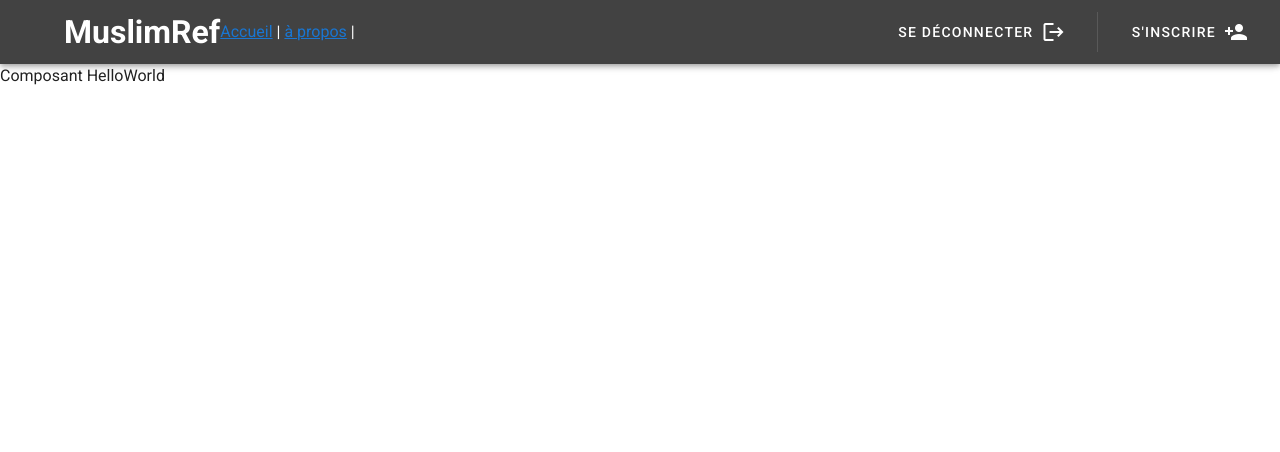
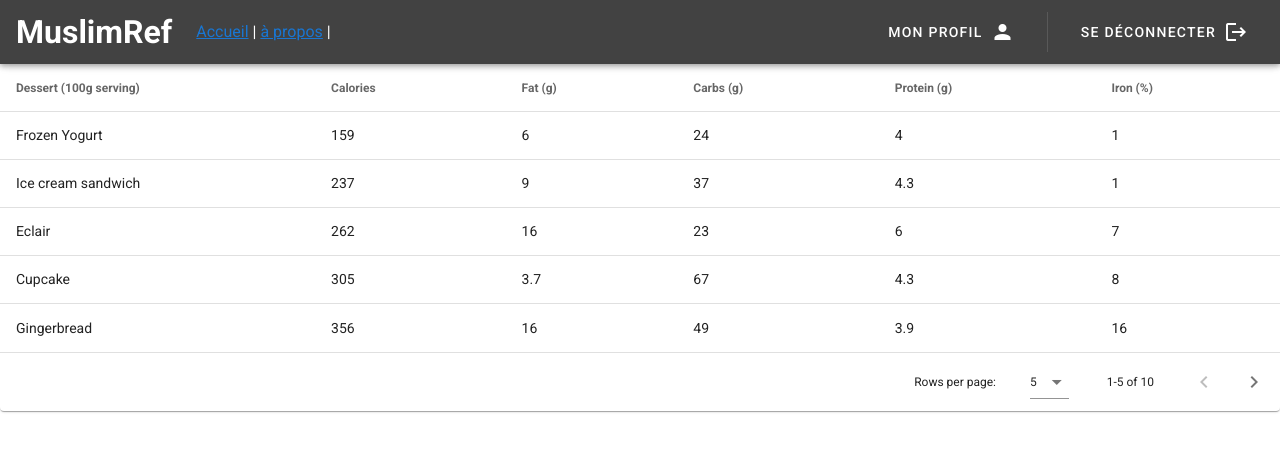
Before and after one commit to bouboudev/muslimref, a Vue app: page / in a window 1280 px wide. Shown: the top 452 px of the page. Built offline with nearby package versions, Linux system fonts and the light colour scheme; no server answers; sample sign-in values are in the browser's storage.

Commit message:
update store and add profil view

```diff
--- a/src/App.vue
+++ b/src/App.vue
@@ -5,23 +5,29 @@
             color="secondary"
             dark
         >
-            <!-- logo -->
-            <v-img
-                src="./assets/logo.png"
-                max-height="40"
-                max-width="40"
-                class="mr-2"
-            ></v-img>
-            <div>
+            <div class="mr-6">
                 <h1>MuslimRef</h1>
             </div>
 
             <div v-if="isLogin"><router-link to="/">Accueil</router-link> | <router-link to="/about">à propos</router-link> |</div>
             <v-spacer></v-spacer>
+
+            <v-btn
+                text
+                @click="goTo('profil')"
+            >
+                <span class="mr-2">Mon profil</span>
+                <v-icon>mdi-account</v-icon>
+            </v-btn>
+            <v-divider
+                class="mx-4"
+                inset
+                vertical
+            ></v-divider>
             <div v-if="!isLogin">
                 <v-btn
                     text
-                    @click="goTo('login')"
+                    @click="goTo('signin')"
                 >
                     <span class="mr-2">Se connecter</span>
                     <v-icon>mdi-account</v-icon>
@@ -36,18 +42,6 @@
                     <v-icon>mdi-logout</v-icon>
                 </v-btn>
             </div>
-            <v-divider
-                class="mx-4"
-                inset
-                vertical
-            ></v-divider>
-            <v-btn
-                text
-                @click="goTo('signup')"
-            >
-                <span class="mr-2">S'inscrire</span>
-                <v-icon>mdi-account-plus</v-icon>
-            </v-btn>
         </v-app-bar>
 
         <v-main>
@@ -72,7 +66,7 @@
         methods: {
             goTo(route) {
                 if (route === this.$route.name) return;
-                this.$router.replace({ name: route });
+                this.$router.push({ name: route });
             },
             setupFirebase() {
                 auth.onAuthStateChanged((user) => {
--- a/src/components/HelloWorld.vue
+++ b/src/components/HelloWorld.vue
@@ -1,16 +1,114 @@
 <template>
-  <div>
-    Composant HelloWorld
-  </div>
+  <v-data-table
+    :headers="headers"
+    :items="desserts"
+    :items-per-page="5"
+    class="elevation-1"
+  ></v-data-table>
 </template>
 
 <script>
-export default {
-  name: 'HelloWorld',
-  props: {
-    msg: String
+  export default {
+    data () {
+      return {
+        headers: [
+          {
+            text: 'Dessert (100g serving)',
+            align: 'start',
+            sortable: false,
+            value: 'name',
+          },
+          { text: 'Calories', value: 'calories' },
+          { text: 'Fat (g)', value: 'fat' },
+          { text: 'Carbs (g)', value: 'carbs' },
+          { text: 'Protein (g)', value: 'protein' },
+          { text: 'Iron (%)', value: 'iron' },
+        ],
+        desserts: [
+          {
+            name: 'Frozen Yogurt',
+            calories: 159,
+            fat: 6.0,
+            carbs: 24,
+            protein: 4.0,
+            iron: 1,
+          },
+          {
+            name: 'Ice cream sandwich',
+            calories: 237,
+            fat: 9.0,
+            carbs: 37,
+            protein: 4.3,
+            iron: 1,
+          },
+          {
+            name: 'Eclair',
+            calories: 262,
+            fat: 16.0,
+            carbs: 23,
+            protein: 6.0,
+            iron: 7,
+          },
+          {
+            name: 'Cupcake',
+            calories: 305,
+            fat: 3.7,
+            carbs: 67,
+            protein: 4.3,
+            iron: 8,
+          },
+          {
+            name: 'Gingerbread',
+            calories: 356,
+            fat: 16.0,
+            carbs: 49,
+            protein: 3.9,
+            iron: 16,
+          },
+          {
+            name: 'Jelly bean',
+            calories: 375,
+            fat: 0.0,
+            carbs: 94,
+            protein: 0.0,
+            iron: 0,
+          },
+          {
+            name: 'Lollipop',
+            calories: 392,
+            fat: 0.2,
+            carbs: 98,
+            protein: 0,
+            iron: 2,
+          },
+          {
+            name: 'Honeycomb',
+            calories: 408,
+            fat: 3.2,
+            carbs: 87,
+            protein: 6.5,
+            iron: 45,
+          },
+          {
+            name: 'Donut',
+            calories: 452,
+            fat: 25.0,
+            carbs: 51,
+            protein: 4.9,
+            iron: 22,
+          },
+          {
+            name: 'KitKat',
+            calories: 518,
+            fat: 26.0,
+            carbs: 65,
+            protein: 7,
+            iron: 6,
+          },
+        ],
+      }
+    },
   }
-}
 </script>
 
 <!-- Add "scoped" attribute to limit CSS to this component only -->
--- a/src/components/LoginForm.vue
+++ b/src/components/LoginForm.vue
@@ -8,6 +8,7 @@
                         ref="form"
                         v-model="valid"
                         lazy-validation
+                        autocomplete="off"
                     >
                         <v-card-title>
                             <h1 class="display-1">Se connecter</h1>
@@ -15,18 +16,20 @@
 
                         <v-text-field
                             v-model="email"
+                            autocomplete="off"
                             :rules="emailRules"
                             label="E-mail"
                             required
                         ></v-text-field>
                         <v-text-field
                             v-model="password"
+                            autocomplete="off"
                             type="password"
                             :rules="passwordRules"
                             label="Mot de passe"
                             required
                         ></v-text-field>
-
+                        <div>Je n'ai pas de compte, je veux <router-link to="/signup">m'inscrire</router-link></div>
                         <v-btn
                             type="submit"
                             :disabled="!valid"
@@ -55,7 +58,6 @@
             email: '',
             password: '',
         }),
-
         methods: {
             async validate() {
                 try {
--- /dev/null
+++ b/src/components/Profil.vue
@@ -0,0 +1,9 @@
+<template>
+    <div>PROFIL</div>
+</template>
+
+<script>
+    export default {};
+</script>
+
+<style></style>
--- a/src/components/SignUpForm.vue
+++ b/src/components/SignUpForm.vue
@@ -31,6 +31,7 @@
                         <v-text-field
                             v-model="email"
                             :rules="emailRules"
+                            autocomplete="off"
                             label="E-mail"
                             required
                         ></v-text-field>
@@ -39,6 +40,7 @@
                             v-model="password"
                             type="password"
                             :rules="passwordRules"
+                            autocomplete="off"
                             label="Mot de passe"
                             required
                         ></v-text-field>
@@ -63,7 +65,6 @@
                         >
                             S'inscrire
                         </v-btn>
-
                         <v-btn
                             class="mr-4"
                             @click="reset"
--- a/src/router/index.js
+++ b/src/router/index.js
@@ -40,6 +40,15 @@ const routes = [
             requiresAuth: true,
         },
     },
+    //profil
+    {
+        path: '/profil',
+        name: 'profil',
+        component: () => import(/* webpackChunkName: "about" */ '../views/ProfilView.vue'),
+        meta: {
+            requiresAuth: true,
+        },
+    },
 ];
 
 const router = new VueRouter({
@@ -66,9 +75,15 @@ const router = new VueRouter({
 router.beforeEach((to, from, next) => {
   const requiresAuth = to.matched.some(record => record.meta.requiresAuth);
   const isAuthenticated = auth.currentUser;
+  console.log("isAuthenticated", auth.currentUser);
   if (requiresAuth && !isAuthenticated) {
     next("login");
-  } else {
+  }
+  if(isAuthenticated && to.name == 'login'){
+    console.log("Vous êtes déjà connecté");
+    next("/");
+  }
+  else{
     next();
   }
 });
--- /dev/null
+++ b/src/utils/index.js
@@ -0,0 +1,5 @@
+export function consoleur() {
+    console.log('Je suis un consoleur !');
+    //dans le template importer comme ceci :
+    //import { consoleur } from '@/utils';
+}
--- /dev/null
+++ b/src/views/ProfilView.vue
@@ -0,0 +1,21 @@
+<template>
+    <div>
+        <Profil />
+    </div>
+</template>
+
+<script>
+import Profil from '../components/Profil'
+export default {
+    name: 'ProfilView',
+
+    components: {
+        Profil,
+    },
+
+}
+</script>
+
+<style>
+
+</style>
```
